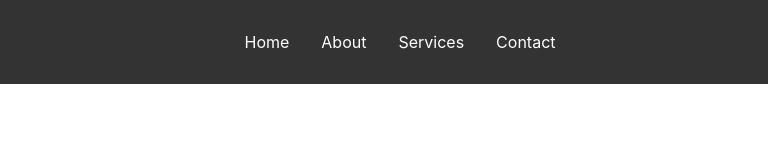
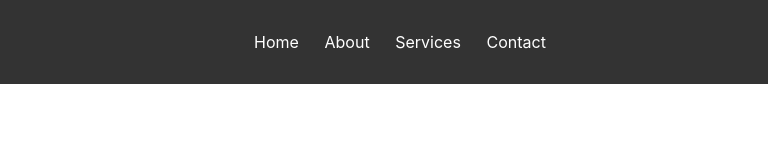
Before and after one commit to marcuszcoding/Victor-Website, a React (Create React App) app in the folder victorgroup/: page / in a window 768 px wide. Shown: the top 160 px of the page. Built offline with nearby package versions, Linux system fonts and the light colour scheme.

Commit message:
add tablet size

```diff
--- a/victorgroup/src/styles/Navbar.scss
+++ b/victorgroup/src/styles/Navbar.scss
@@ -46,3 +46,20 @@
     }
   }
 }
+
+// Tablet Size
+@media (min-width: 768px) and (max-width: 1023px) {
+  .navbar {
+    .inner {
+      padding: 10px 15px;
+    }
+
+    .navItem {
+      margin: 0 0.8rem;
+    }
+
+    .navItem a {
+      font-size: 16px;
+    }
+  }
+}
```
